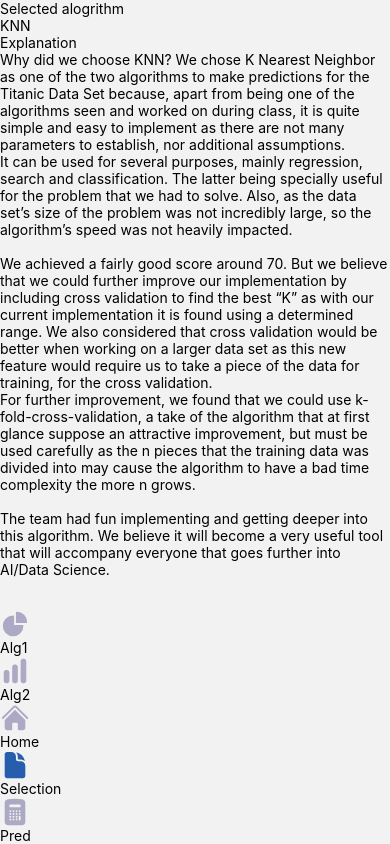
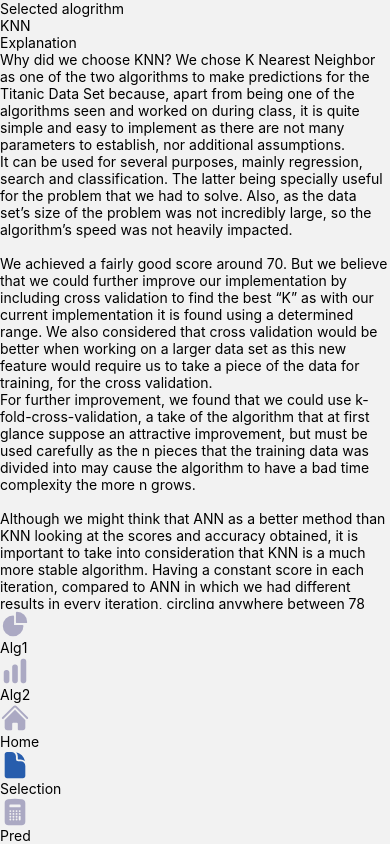
Before and after one commit to InteligenciaArtificialEquipo9/RetoIntArtificial, a React Native app: screen /Selection in a window 390 px wide. Built offline with nearby package versions, Linux system fonts and the light colour scheme; what tailwindcss-react-native would draw is missing.

Commit message:
Fixed bugs

```diff
--- a/screens/PredictionScreen.js
+++ b/screens/PredictionScreen.js
@@ -35,7 +35,7 @@ export default function PredictionScreen() {
       Sex: state.gender,
       Fare: parseFloat(state.fare.replace(',', '.')),
       Embarked: state.embarked
-    }).then(response => {alert(response.data === 1 ? `${state.name} survives` : `${state.name} dies`)}).catch(error => console.log(error))
+    }).then(response => {alert(response.data == 1 ? `${state.name} survives` : `${state.name} dies`)}).catch(error => console.log(error))
   }
 
   return (
--- a/screens/SelectionScreen.js
+++ b/screens/SelectionScreen.js
@@ -33,27 +33,29 @@ export default function SelectionScreen() {
         We achieved a fairly good score around 70. But we believe that we could further improve our implementation by including cross validation to find the best “K” as with our current implementation it is found using a determined range. We also considered that cross validation would be better when working on a larger data set as this new feature would require us to take a piece of the data for training, for the cross validation.{"\n"}
         For further improvement, we found that we could use k-fold-cross-validation, a take of the algorithm that at first glance suppose an attractive improvement, but must be used carefully as the n pieces that the training data was divided into may cause the algorithm to have a bad time complexity the more n grows.{"\n"}
         {"\n"}
+        Although we might think that ANN as a better method than KNN looking at the scores and accuracy obtained, it is important to take into consideration that KNN is a much more stable algorithm. Having a constant score in each iteration, compared to ANN in which we had different results in every iteration, circling anywhere between 78 and 86. {"\n"}
+        {"\n"}
         The team had fun implementing and getting deeper into this algorithm. We believe it will become a very useful tool that will accompany everyone that goes further into AI/Data Science.
         </Text>
 
         <View className='mt-5 items-center'>
           <Image
-            source={require("../assets/t1.jpg")}
+            source={require("../assets/Matriz_KNN.jpeg")}
             style={{
               resizeMode: "contain",
-              height: 200,
-              width: 200,
+              height: 350,
+              width: 350,
             }}
           />
         </View>
 
-        <View className='mt-5 items-center'>
+        <View className='mt-3 items-center'>
           <Image
-            source={require("../assets/t1.jpg")}
+            source={require("../assets/KaggleKNN.jpeg")}
             style={{
               resizeMode: "contain",
               height: 200,
-              width: 200,
+              width: 350,
             }}
           />
         </View>
```
